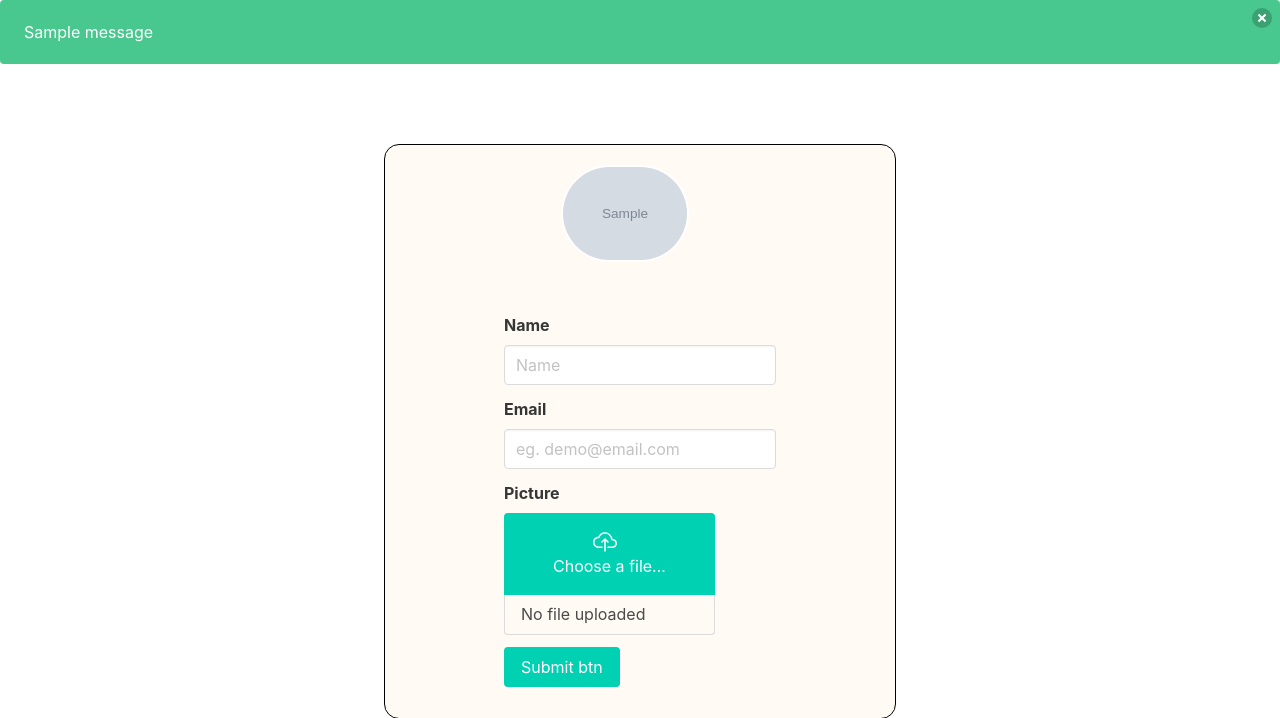
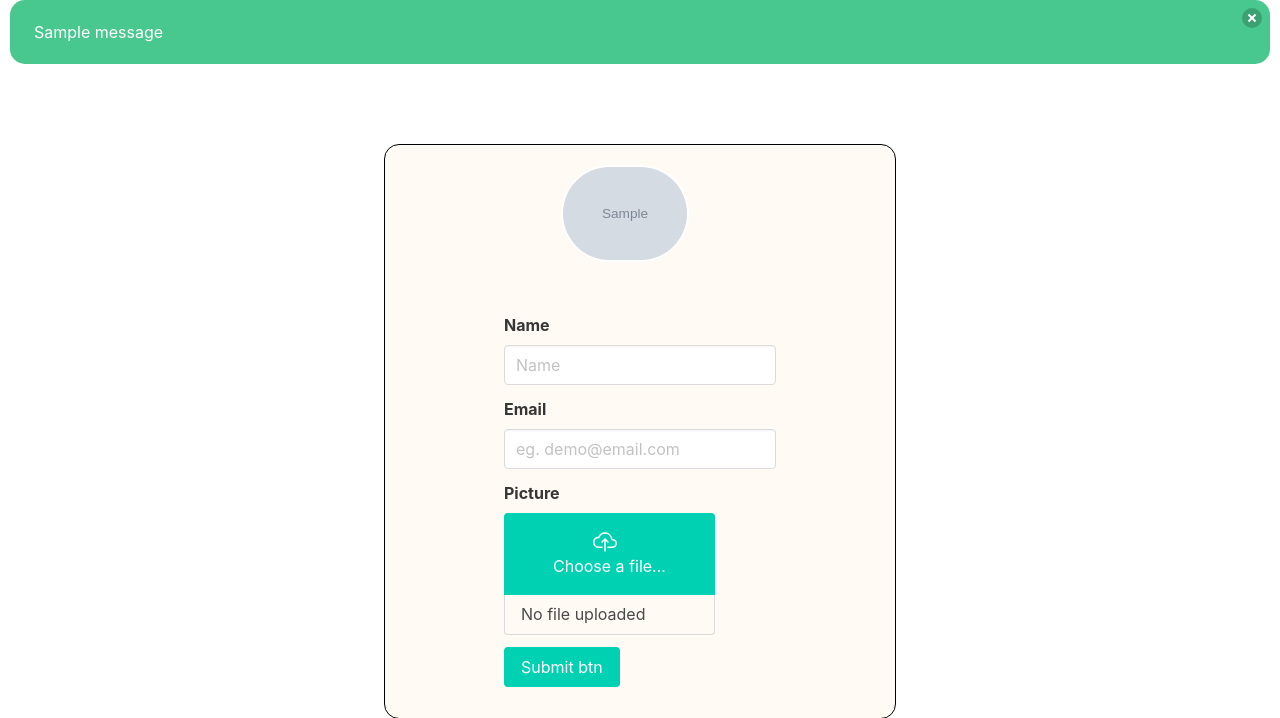
Before and after one commit to william930817/password, a Python web app: template loginapp/templates/account.html in a window 1280 px wide. Shown: the part 120-838 px from the top of the page. Run offline with Jinja, Linux system fonts and the light colour scheme; the template is opened without the code that fills it: most values are stand-ins (such as "Sample title", 1, 10 or a date in 2020); grey boxes marked "Sample" are stand-in pictures; one stand-in notice (Sample message) is shown; form fields are guessed from the names that the template uses.

Commit message:
notify popup fixed

```diff
--- a/loginapp/templates/account.html
+++ b/loginapp/templates/account.html
@@ -56,6 +56,11 @@
     form {
         margin-top: 20px;
     }
+    .notify {
+            margin-left: 10px !important;
+            margin-right: 10px !important;
+            border-radius: 15px;
+        }
 </style>
 <script>
     function hideDiv() {
@@ -69,7 +74,7 @@
     {% with messages = get_flashed_messages(with_categories=true) %}
     {% if messages %}
     {% for category, message in messages %}
-    <div class="notify notification is-{{ category }}">
+    <div class="notify notification is-{{ category }}" id="notifyDiv">
         <button class="delete" onclick="hideDiv()"></button>
         {{ message }}
     </div>
```
